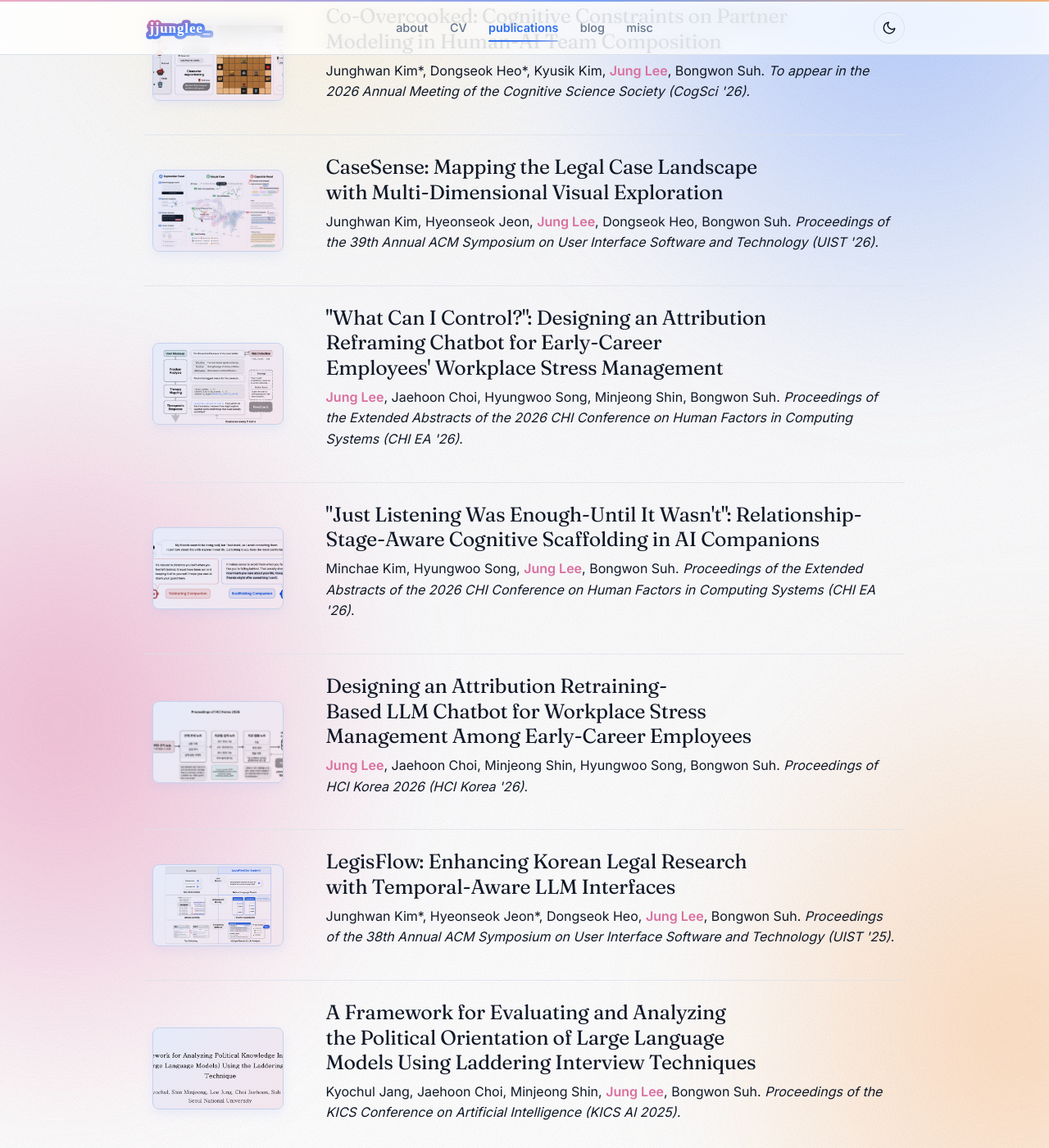
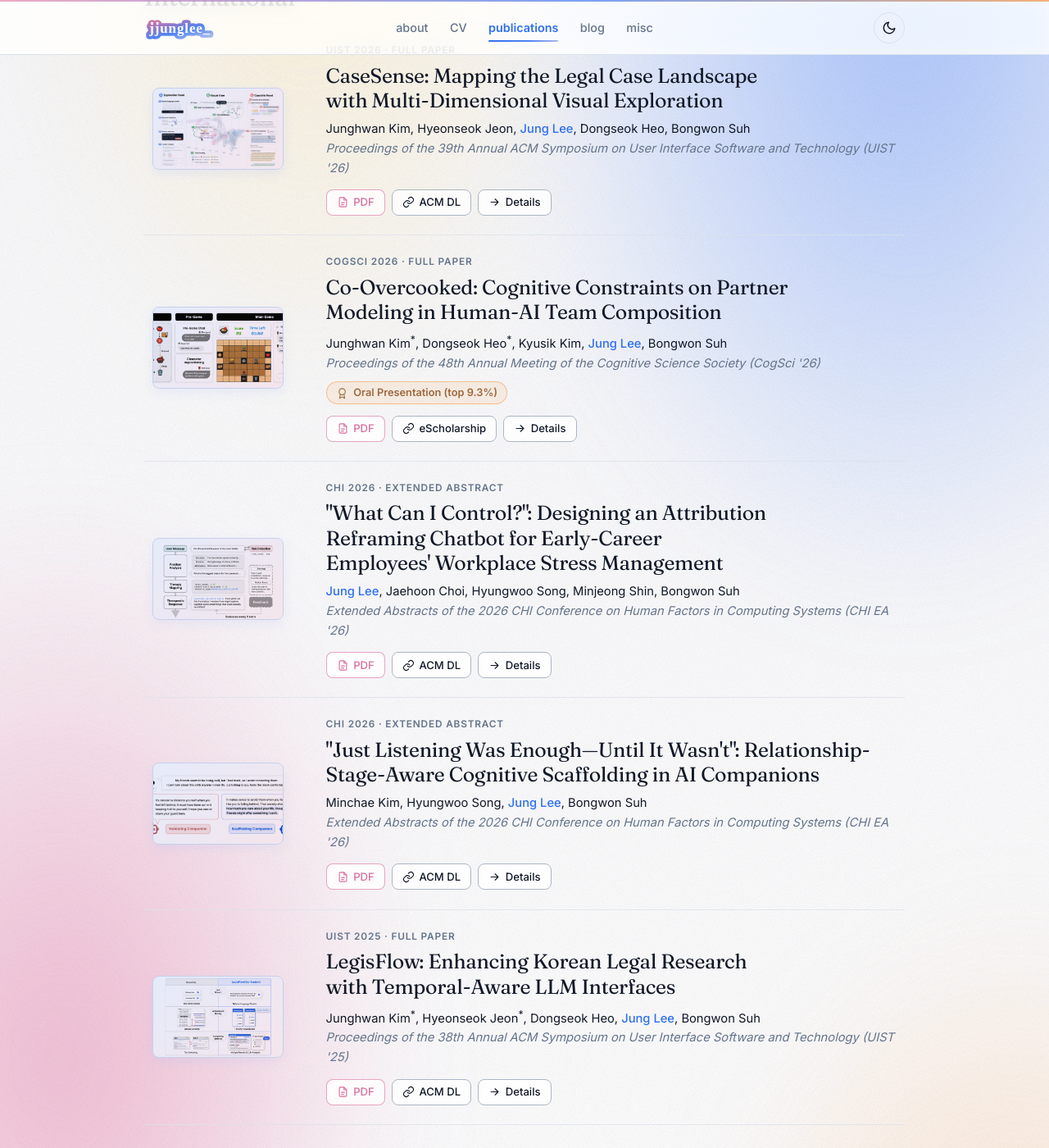
Before and after one commit to leejungp2/leejungp2.github.io, a Jekyll site: the page built from _pages/publications.html, in a window 1280 px wide and 1400 px high, scrolled down 298 px. Shown: the whole window at 82% size. Built offline with Jekyll 4.4.1, drawn with Linux system fonts in a browser that asks for light colours; some of the changed text lies outside the part shown.

Commit message:
Show publication buttons and awards, split domestic and international

```diff
--- a/_pages/publications.html
+++ b/_pages/publications.html
@@ -5,54 +5,29 @@ permalink: /publications/
 description: Research publications and conference papers.
 ---
 
-<div class="soft-list publication-list">
-  <section class="soft-item publication-card">
-    <div class="publication-thumbnail" aria-hidden="true"><img src="{{ '/assets/img/publications/coovercooked.webp' | relative_url }}" alt=""></div>
-    <h3>Co-Overcooked: Cognitive Constraints on Partner Modeling in Human-AI Team Composition</h3>
-    <p>Junghwan Kim*, Dongseok Heo*, Kyusik Kim, <span class="cv-accent">Jung Lee</span>, Bongwon Suh. <em>To appear in the 2026 Annual Meeting of the Cognitive Science Society (CogSci '26).</em></p>
-    <a class="publication-card-link" href="https://escholarship.org/uc/item/39n1g8g6" target="_blank" rel="noopener" aria-label="View Co-Overcooked paper"></a>
-  </section>
-
-  <section class="soft-item publication-card">
-    <div class="publication-thumbnail" aria-hidden="true"><img src="{{ '/assets/img/publications/casesense.webp' | relative_url }}" alt=""></div>
-    <h3>CaseSense: Mapping the Legal Case Landscape with Multi-Dimensional Visual Exploration</h3>
-    <p>Junghwan Kim, Hyeonseok Jeon, <span class="cv-accent">Jung Lee</span>, Dongseok Heo, Bongwon Suh. <em>Proceedings of the 39th Annual ACM Symposium on User Interface Software and Technology (UIST '26).</em></p>
-    <a class="publication-card-link" href="https://dl.acm.org/doi/10.1145/3830398.3830479" target="_blank" rel="noopener" aria-label="View CaseSense paper"></a>
-  </section>
-
-  <section class="soft-item publication-card">
-    <div class="publication-thumbnail" aria-hidden="true"><img src="{{ '/assets/img/publications/what_can_i_control.webp' | relative_url }}" alt=""></div>
-    <h3>"What Can I Control?": Designing an Attribution Reframing Chatbot for Early-Career Employees' Workplace Stress Management</h3>
-    <p><span class="cv-accent">Jung Lee</span>, Jaehoon Choi, Hyungwoo Song, Minjeong Shin, Bongwon Suh. <em>Proceedings of the Extended Abstracts of the 2026 CHI Conference on Human Factors in Computing Systems (CHI EA '26)</em>.</p>
-    <a class="publication-card-link" href="https://dl.acm.org/doi/10.1145/3772363.3798873" target="_blank" rel="noopener" aria-label="View What Can I Control? paper"></a>
-  </section>
-
-  <section class="soft-item publication-card">
-    <div class="publication-thumbnail" aria-hidden="true"><img src="{{ '/assets/img/publications/just_listening.webp' | relative_url }}" alt=""></div>
-    <h3>"Just Listening Was Enough-Until It Wasn't": Relationship-Stage-Aware Cognitive Scaffolding in AI Companions</h3>
-    <p>Minchae Kim, Hyungwoo Song, <span class="cv-accent">Jung Lee</span>, Bongwon Suh. <em>Proceedings of the Extended Abstracts of the 2026 CHI Conference on Human Factors in Computing Systems (CHI EA '26)</em>.</p>
-    <a class="publication-card-link" href="https://dl.acm.org/doi/10.1145/3772363.3798512" target="_blank" rel="noopener" aria-label="View Just Listening Was Enough—Until It Wasn't paper"></a>
-  </section>
-
-  <section class="soft-item publication-card">
-    <div class="publication-thumbnail" aria-hidden="true"><img src="{{ '/assets/img/publications/hcik_attribution.webp' | relative_url }}" alt=""></div>
-    <h3>Designing an Attribution Retraining-Based LLM Chatbot for Workplace Stress Management Among Early-Career Employees</h3>
-    <p><span class="cv-accent">Jung Lee</span>, Jaehoon Choi, Minjeong Shin, Hyungwoo Song, Bongwon Suh. <em>Proceedings of HCI Korea 2026 (HCI Korea '26)</em>.</p>
-    <a class="publication-card-link" href="https://www.dbpia.co.kr/journal/articleDetail?nodeId=NODE12745858" target="_blank" rel="noopener" aria-label="View Designing an Attribution Retraining-Based LLM Chatbot paper"></a>
-  </section>
-
-  <section class="soft-item publication-card">
-    <div class="publication-thumbnail" aria-hidden="true"><img src="{{ '/assets/img/publications/legisflow.webp' | relative_url }}" alt=""></div>
-    <h3>LegisFlow: Enhancing Korean Legal Research with Temporal-Aware LLM Interfaces</h3>
-    <p>Junghwan Kim*, Hyeonseok Jeon*, Dongseok Heo, <span class="cv-accent">Jung Lee</span>, Bongwon Suh. <em>Proceedings of the 38th Annual ACM Symposium on User Interface Software and Technology (UIST '25)</em>.</p>
-    <a class="publication-card-link" href="https://dl.acm.org/doi/10.1145/3746059.3747752" target="_blank" rel="noopener" aria-label="View LegisFlow paper"></a>
-  </section>
-
-  <section class="soft-item publication-card">
-    <div class="publication-thumbnail" aria-hidden="true"><img src="{{ '/assets/img/publications/political_injection.webp' | relative_url }}" alt=""></div>
-    <h3>A Framework for Evaluating and Analyzing the Political Orientation of Large Language Models Using Laddering Interview Techniques</h3>
-    <p>Kyochul Jang, Jaehoon Choi, Minjeong Shin, <span class="cv-accent">Jung Lee</span>, Bongwon Suh. <em>Proceedings of the KICS Conference on Artificial Intelligence (KICS AI 2025).</em></p>
-    <a class="publication-card-link" href="https://scholar.google.com/scholar?oi=bibs&amp;cluster=6252816665032242407&amp;btnI=1&amp;hl=ko" target="_blank" rel="noopener" aria-label="View political orientation framework paper"></a>
-  </section>
-  <p class="publication-note">*equal contribution</p>
-</div>
+{% assign groups = "international,domestic" | split: "," %}
+{% for group in groups %}
+{% assign items = site.data.publications | where: "group", group %}
+{% if items.size > 0 %}
+<section class="publication-group" aria-labelledby="pub-{{ group }}">
+  <h2 class="publication-group-title" id="pub-{{ group }}">{% if group == "domestic" %}Domestic <span>Korea</span>{% else %}International{% endif %}</h2>
+  <div class="soft-list publication-list">
+    {% for publication in items %}
+    {% assign detail_url = "/publications/" | append: publication.slug | append: "/" | relative_url %}
+    <article class="soft-item publication-card">
+      {% if publication.image %}
+      <a class="publication-thumbnail" href="{{ detail_url }}" tabindex="-1" aria-hidden="true"><img src="{{ publication.image | relative_url }}" alt="" loading="lazy"></a>
+      {% endif %}
+      <p class="publication-kicker">{{ publication.venue_short | escape }} · {{ publication.type | escape }}</p>
+      <h3><a href="{{ detail_url }}">{{ publication.title | escape }}</a></h3>
+      <p class="publication-authors">{% include publication-authors.html publication=publication %}</p>
+      <p class="publication-venue"><em>{{ publication.venue | escape }}</em></p>
+      {% include publication-award.html publication=publication %}
+      {% include publication-links.html publication=publication show_details=true %}
+    </article>
+    {% endfor %}
+  </div>
+</section>
+{% endif %}
+{% endfor %}
+<p class="publication-note publication-footnote">* Equal contribution</p>
```
